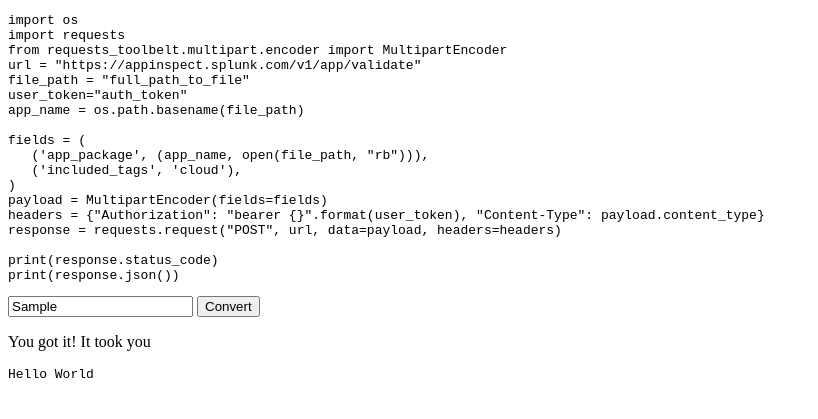
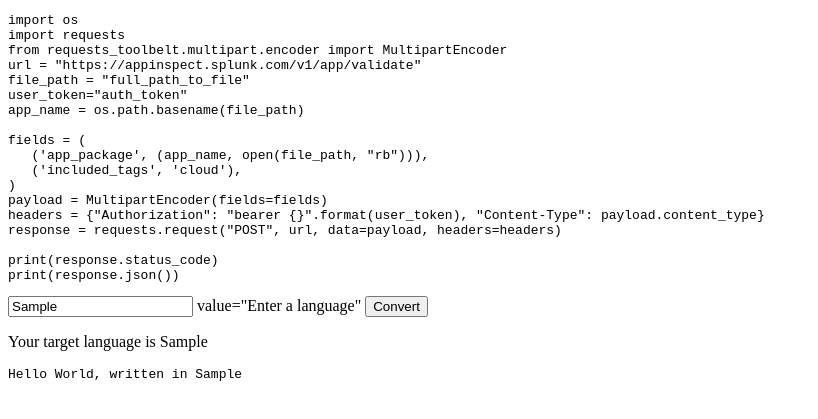
Before and after one commit to PKing70/PKing70.github.io, a plain HTML site: page index.html in a window 1280 px wide. Both pictures are taken after typing "Sample" into the empty fields and a click on the button "Convert". Shown: the part 87-506 px from the top of the page, without its empty margins (0-818 px from the left). Drawn offline with Linux system fonts and the light colour scheme.

Commit message:
Update index.html

```diff
--- a/index.html
+++ b/index.html
@@ -24,7 +24,7 @@ response = requests.request("POST", url, data=payload, headers=headers)
 print(response.status_code)
 print(response.json())
 </pre>
-<input targetLanguage="text" id="lang"></input>
+<input targetLanguage="text" id="lang"> value="Enter a language"</input>
 <button onclick="callTranspiler()">Convert</button>
 <p id="result">result goes here</p>
 <pre id="conversion">
@@ -40,8 +40,8 @@ print(response.json())
         const resultParagraph = document.getElementById("result");
         const conversionCodeblock = document.getElementById("conversion");
 //
-        resultParagraph.innerHTML = "You got it! It took you ";
-        conversionCodeblock.innerHTML = "Hello World";
+        resultParagraph.innerHTML = "Your target language is " + targetLanguage;
+        conversionCodeblock.innerHTML = "Hello World, written in " + targetLanguage;
 
 //        if (guess == target) {
 //            resultParagraph.innerHTML = "You got it! It took you " + numGuesses + " guesses.";
```
